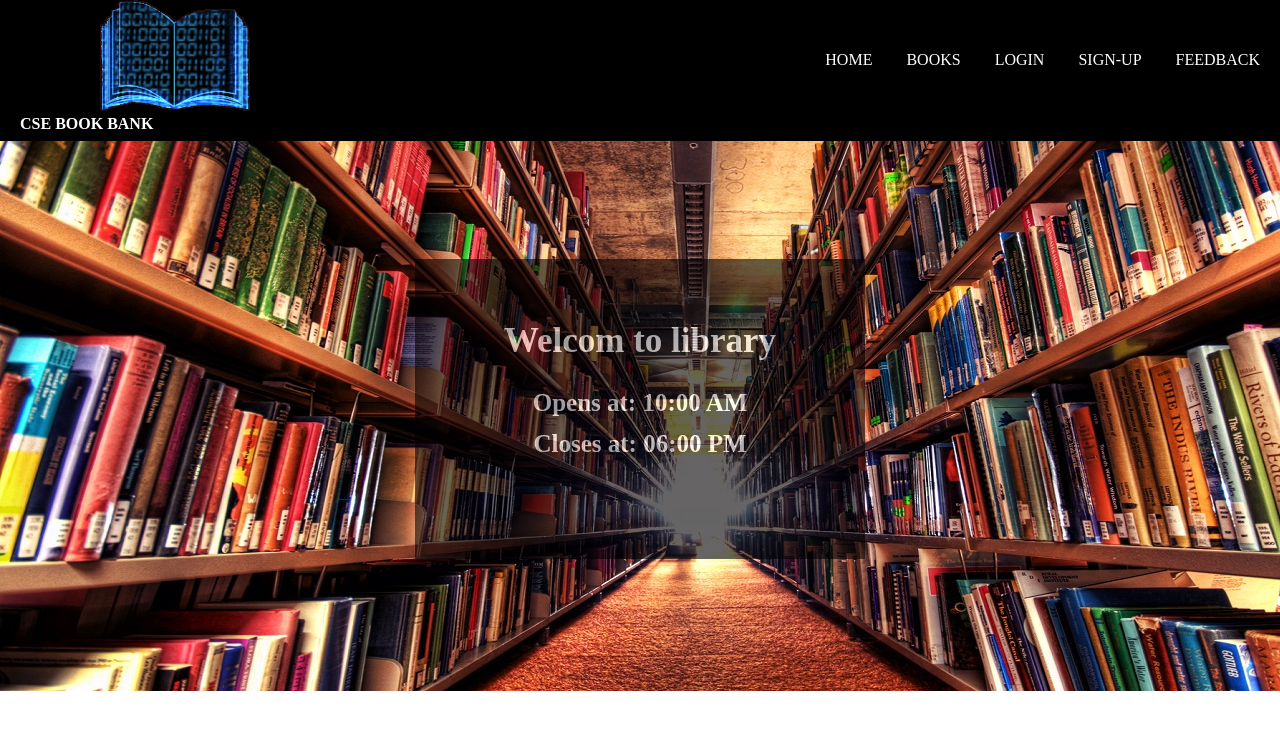
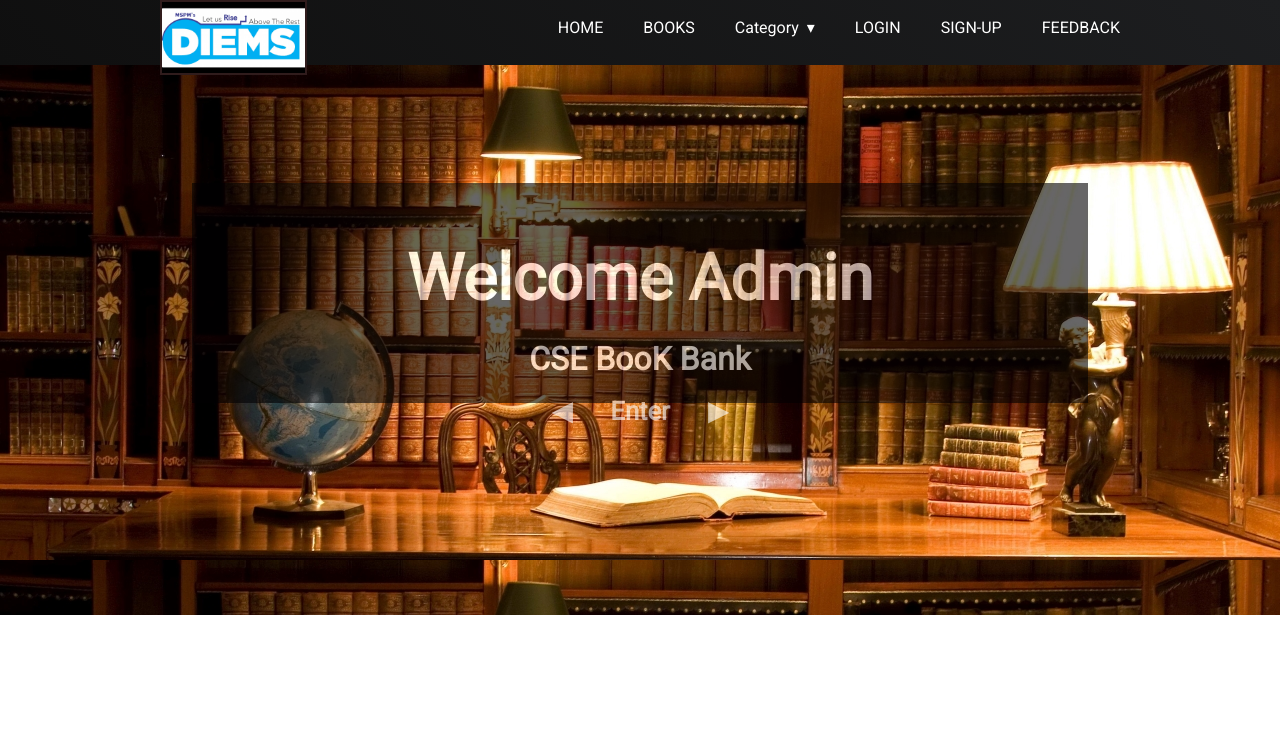
Before and after one commit to pranjali26/Book-bank, a PHP site: page /admin/index.php in a window 1280 px wide. Shown: the top 730 px of the page. Run offline with PHP 8.4, Linux system fonts and the light colour scheme.

Commit message:
fix: admin home and css

```diff
--- a/admin/add.php
+++ b/admin/add.php
@@ -105,7 +105,7 @@
                 <?php
                 if(isset($_SESSION['login_user']))
 
-                { 	echo "<img class='img-circle profile_img' height=120 width=120 src='images/p.png'>";
+                { 	echo "<img class='img-circle profile_img' height=120 width=120 src='images/p.jpg'>";
                     echo "</br></br>";
 
                     echo "Welcome ".$_SESSION['login_user'];
--- a/admin/approve.php
+++ b/admin/approve.php
@@ -112,7 +112,7 @@
                 <?php
                 if(isset($_SESSION['login_user']))
 
-                { 	echo "<img class='img-circle profile_img' height=120 width=120 src='images/p.png'>";
+                { 	echo "<img class='img-circle profile_img' height=120 width=120 src='images/p.jpg'>";
                     echo "</br></br>";
 
                     echo "Welcome ".$_SESSION['login_user'];
--- a/admin/expired.php
+++ b/admin/expired.php
@@ -117,7 +117,7 @@
                 <?php
                 if(isset($_SESSION['login_user']))
 
-                { 	echo "<img class='img-circle profile_img' height=120 width=120 src='images/p.png'>";
+                { 	echo "<img class='img-circle profile_img' height=120 width=120 src='images/p.jpg'>";
                     echo "</br></br>";//he bgh iith
 // path ch nasel db madhe tr kashi yeil .. or img nasel folder madhe tya path var
 //he bgh img tr mala change karychi ahe tr mag me te kel pun me kele nhi yet ye he image circle ka takly
--- a/admin/index.php
+++ b/admin/index.php
@@ -3,41 +3,50 @@
 ?>
 <!DOCTYPE html>
 <html>
+
 <head>
 	<title>
 		CSE BOOK BANK
 	</title>
-	<link rel="stylesheet" type="text/css" href="style.css">
+	<link rel="apple-touch-icon" sizes="180x180" href="../images/favicon/apple-touch-icon.png">
+	<link rel="icon" type="image/png" sizes="32x32" href="../images/favicon">
+	<link rel="icon" type="image/png" sizes="16x16" href="../images/favicon/favicon-16x16.png">
+	<link rel="stylesheet" type="text/css" href="../style.css">
+	<link rel="stylesheet" type="text/css" href="../css/nav.css">
+	<link rel="stylesheet" type="text/css" href="../css/home.css">
 	<meta charset="utf-8">
 	<meta name="viewport" content="width=device-width, initial-scale=1">
 
-<style type="text/css">
-	nav
-	{
-		float: right;
-		word-spacing: 30px;
-		padding: 20px;
+	<!-- nav -->
+	<script>
+		function myFunction() {
+			var x = document.getElementById("myLinks");
+			if (x.style.display === "block") {
+				x.style.display = "none";
+			} else {
+				x.style.display = "block";
 			}
-	nav li
-	{
-		display: inline-block;
-		line-height: 80px;
 		}
-</style>
+	</script>
 </head>
 
 
 <body>
+	<div style=" background-color:red; width:100vw; height: auto">
 		<div class="wrapper">
-		<header>
+			<!-- Top Navigation Menu -->
+			<section class="navigation">
+				<div class="nav-container">
+					<div class="brand">
+						<a href="#!">
 							<div class="logo">
-			<img src="images/9.png">
-			<h1 style="color: white;">CSE BOOK BANK</h1>
+								<img src="../images/9.png">
+							</div>
+						</a>
 					</div>
 
 					<?php
-		if(isset($_SESSION['login_user']))
-		{
+					if (isset($_SESSION['login_user'])) {
 					?>
 						<nav>
 							<ul>
@@ -48,19 +57,30 @@
 							</ul>
 						</nav>
 					<?php
-		}
-		else
-		{
+					} else {
 					?>
 						<nav>
 							<ul>
 								<li><a href="index.php">HOME</a></li>
 								<li><a href="books.php">BOOKS</a></li>
-								<li><a href="admin_login.php">LOGIN</a></li>
+								<li>
+									<a href="#!">Category</a>
+									<ul class="navbar-dropdown">
+										<li>
+											<a href="#!">Programming Languages</a>
+										</li>
+										<li>
+											<a href="#!">Data Science</a>
+										</li>
+										<li>
+											<a href="#!">Web Dev</a>
+										</li>
+									</ul>
+								</li>
+								<li><a href="student_login.php">LOGIN</a></li>
 								<li><a href="registration.php">SIGN-UP</a></li>
-								</li>
+								<li><a href="feedback.php">FEEDBACK</a></li>
 
-								<li><a href="feedback.php">FEEDBACK</a></li>
 							</ul>
 						</nav>
 					<?php
@@ -68,24 +88,66 @@
 
 					?>
 
-
-		</header>
-		<section>
-		<div class="sec_img">
-			<br><br><br>
-			<div class="box">
-				<br><br><br><br>
-				<h1 style="text-align: center; font-size: 35px;">Welcom to library</h1><br><br>
-				<h1 style="text-align: center;font-size: 25px;">Opens  at: 10:00 AM </h1><br>
-				<h1 style="text-align: center;font-size: 25px;">Closes at: 06:00 PM </h1><br>
-			</div>
 				</div>
 			</section>
 
 
 
 
+
+			<section>
+				<div class="sec_img">
+					<br><br><br>
+					<div class="box">
+						<br><br><br><br>
+						<h1 style="text-align: center; font-size: 5vw;" class="heading">Welcome Admin</h1><br><br>
+						<h3 style="text-align: center;font-size: 2.5vw;"> CSE BooK Bank</h3><br>
+						<div class="explore-button">
+							<h3 class="explore"><a href="books.php">Enter</a></h3>
+						</div>
+					</div>
+				</div>
+			</section>
+
+		</div>
 	</div>
 
+
 </body>
+<script src="https://cdnjs.cloudflare.com/ajax/libs/jquery/3.3.1/jquery.min.js">
+</script>
+<script>
+	(function($) {
+		$(function() {
+
+			//  open and close nav
+			$('#navbar-toggle').click(function() {
+				$('nav ul').slideToggle();
+			});
+
+
+			// Hamburger toggle
+			$('#navbar-toggle').on('click', function() {
+				this.classList.toggle('active');
+			});
+
+
+			// If a link has a dropdown, add sub menu toggle.
+			$('nav ul li a:not(:only-child)').click(function(e) {
+				$(this).siblings('.navbar-dropdown').slideToggle("slow");
+
+				// Close dropdown when select another dropdown
+				$('.navbar-dropdown').not($(this).siblings()).hide("slow");
+				e.stopPropagation();
+			});
+
+
+			// Click outside the dropdown will remove the dropdown class
+			$('html').click(function() {
+				$('.navbar-dropdown').hide();
+			});
+		});
+	})(jQuery);
+</script>
+
 </html>
--- a/admin/navbar.php
+++ b/admin/navbar.php
@@ -44,7 +44,7 @@
                     <div style="color: white">
 
                       <?php
-                        echo "<img class='img-circle profile_img' height=30 width=30 src='images/p.png'>";
+                        echo "<img class='img-circle profile_img' height=30 width=30 src='images/p.jpg'>";
 
                         echo " ".$_SESSION['login_user'];
                       ?>
--- a/admin/style.css
+++ b/admin/style.css
@@ -130,7 +130,7 @@
 	width: 100%;
 	background-color: black;
 }
-.logo
+/* .logo
 {
 
 	float :left;
@@ -140,7 +140,7 @@
 .logo img
 {
 	padding-left: 80px;
-}
+} */
 
 li a
 {
--- /dev/null
+++ b/css/home.css
@@ -0,0 +1,116 @@
+body {
+    text-align: center;
+}
+
+.topnav {
+    overflow: hidden;
+    background-color: #333;
+    position: relative;
+}
+
+/* Hide the links inside the navigation menu (except for logo/home) */
+.topnav #myLinks {
+    display: none;
+}
+
+/* Style navigation menu links */
+.topnav a {
+    color: white;
+    padding: 14px 16px;
+    text-decoration: none;
+    font-size: 17px;
+    display: block;
+}
+
+/* Style the hamburger menu */
+.topnav a.icon {
+    background: black;
+    display: block;
+    position: absolute;
+    right: 0;
+    top: 0;
+}
+
+/* Add a grey background color on mouse-over */
+.topnav a:hover {
+    background-color: #ddd;
+    color: black;
+}
+
+/* Style the active link (or home/logo) */
+.active {
+    background-color: #04AA6D;
+    color: white;
+}
+
+.explore-button {
+    margin: 1vh;
+}
+.explore {
+    /* margin-left: auto; */
+    text-align: center;
+    display: inline-block;
+    text-decoration: none;
+    position: relative;
+    justify-content: center;
+    text-align: center;
+    font-size: 2vw;
+
+}
+
+.explore a {
+    text-decoration: none;
+    color: white;
+}
+
+.explore:before {
+    content: "\25C0";
+    position: absolute;
+    left: -50px;
+    -webkit-animation: leftRight 2s linear infinite;
+    animation: leftRight 2s linear infinite;
+}
+
+.explore:after {
+    content: "\25b6";
+    position: absolute;
+    right: -50px;
+    -webkit-animation: leftRight 2s linear infinite reverse;
+    animation: leftRight 2s linear infinite reverse;
+}
+
+@-webkit-keyframes leftRight {
+    0% {
+        -webkit-transform: translateX(0)
+    }
+
+    25% {
+        -webkit-transform: translateX(-10px)
+    }
+
+    75% {
+        -webkit-transform: translateX(10px)
+    }
+
+    100% {
+        -webkit-transform: translateX(0)
+    }
+}
+
+@keyframes leftRight {
+    0% {
+        transform: translateX(0)
+    }
+
+    25% {
+        transform: translateX(-10px)
+    }
+
+    75% {
+        transform: translateX(10px)
+    }
+
+    100% {
+        transform: translateX(0)
+    }
+}
```
Also changed, not shown: admin/books.php (+9 -8 lines), admin/request.php (+74 -53 lines), admin/student_login.php (deleted, +0 -91 lines), index.php (+7 -51 lines), css/nav.css (renamed from nav.css). Lines whose indentation alone changed are shown as unchanged.
